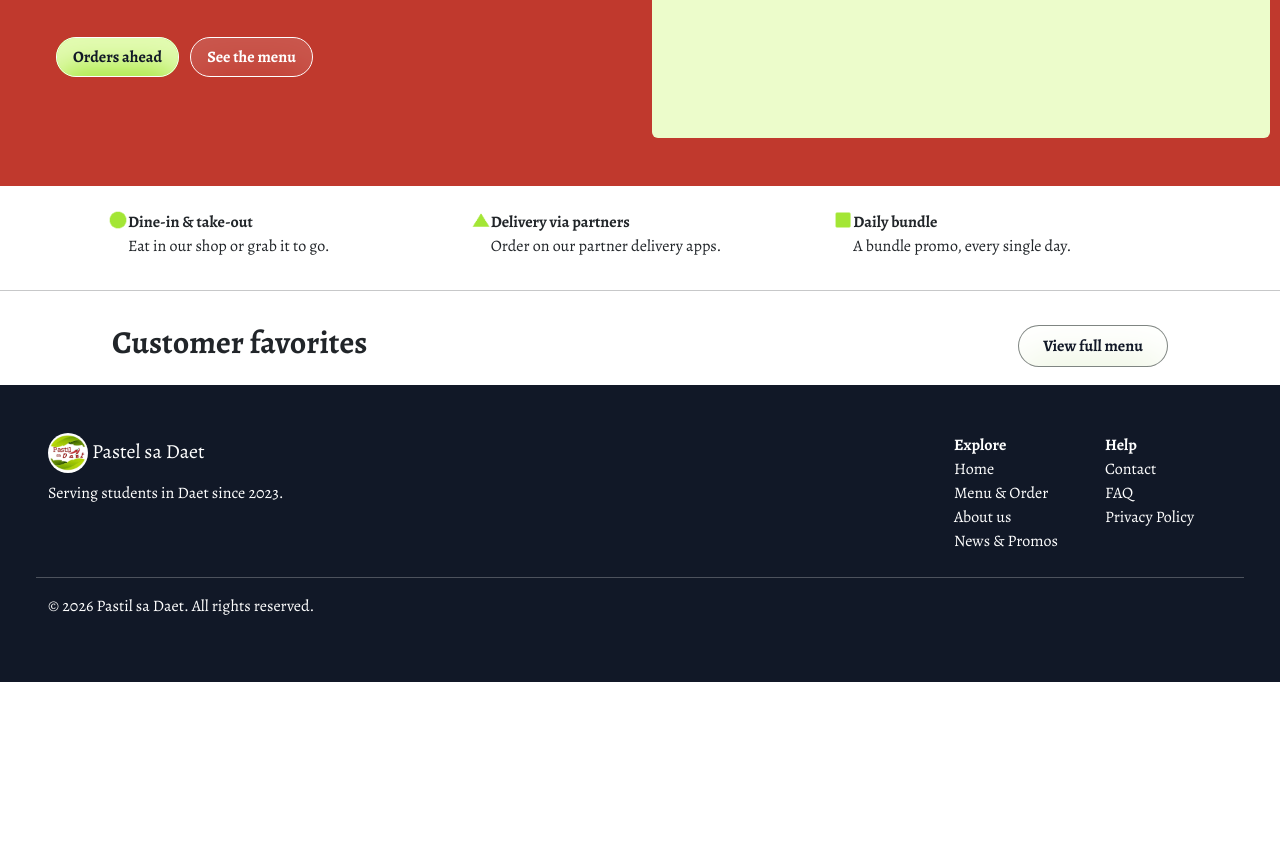
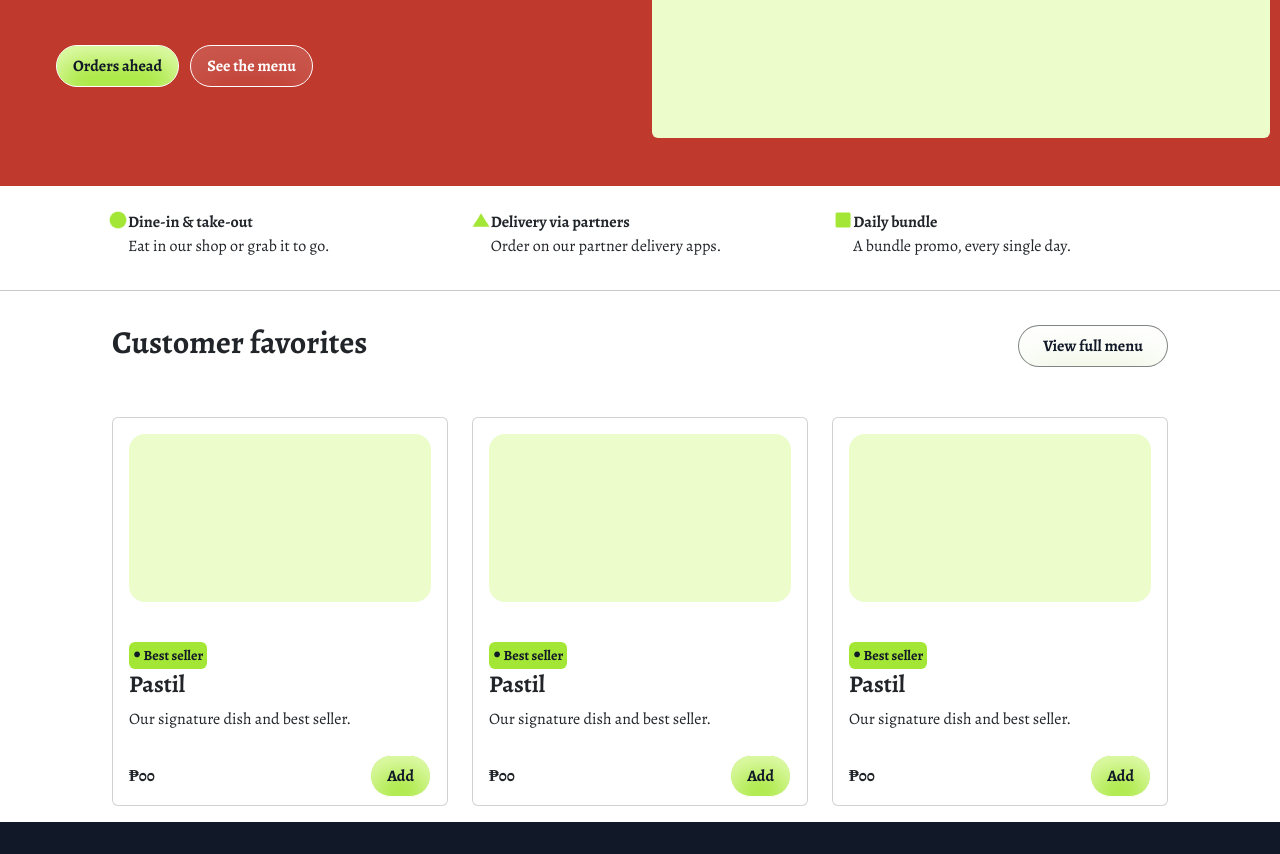
Before and after one commit to Nai-ix/Pastel-sa-Daet-Website, a website: page index.html in a window 1280 px wide. Shown: the part 518-1372 px from the top of the page. Before the commit the page ends 1200 px from the top, so only its background shows below. Drawn offline with nearby package versions, Linux system fonts and the light colour scheme.

Commit message:
Improve the button and do the Student favorates card

```diff
--- a/css/style.css
+++ b/css/style.css
@@ -34,17 +34,23 @@
   color: #111827;
 }
 
-.oabutton{
-  box-shadow: inset  0px 30px 30px 0px #E3FBB3;
+.greenbutton{
+  box-shadow: inset  0px 15px 30px 0px #E3FBB3;
   border: 1.2px solid white;
   background-color: #A3E635;
   color: #111827;
 }
 
-.oabutton:hover{
+.greenbutton:hover{
   box-shadow: 0px 1px 10px 0px white;
   background-color: rgba(255, 255, 255, 0.16);
   color: white;
+}
+
+.greenbutton.add:hover{
+  box-shadow: 0px 1px 10px 0px #111827;
+  background-color: rgba(255, 255, 255, 0.16);
+  color: #111827;
 }
 
 .stmbutton{
--- a/index.html
+++ b/index.html
@@ -21,6 +21,8 @@
 
 </head>
 <body  id="alegreyafontb"> <!-- Id select for font-->
+
+   <!-- =================================================================================== -->
     <!--Header-->
     <header>
         <!--Header Announcement-->
@@ -76,8 +78,8 @@
 
                     <!--Sign-in and My Order link-->
                     <div class="d-flex justify-content-center align-items-center me-5">
-                        <a href="#" class="text-black fw-bold px-3 py-3 rounded-5 text-decoration-none ">Sign-in</a>
-                        <a href="#" class="liquidglass fw-bold px-4 py-3 rounded-5 text-decoration-none  ">My Orders</a>
+                        <a href="#" class="text-black btn fw-bold px-3 py-3 rounded-5 text-decoration-none ">Sign-in</a>
+                        <a href="#" class="liquidglass btn fw-bold px-4 py-3 rounded-5 text-decoration-none  ">My Orders</a>
                     </div>
                 </div>
 
@@ -85,6 +87,8 @@
             </div>
         </nav>
     </header>
+
+   <!-- ================================================================================= -->
 
     <!--Main-->
     <main class="container-fluid p-0">
@@ -101,8 +105,8 @@
                 </div>
 
                 <div class="titlebutton mt-5">
-                    <a href="#" class="oabutton fw-bold px-3 py-2 rounded-5 text-decoration-none liquidglass  mx-2">Orders ahead</a>
-                    <a href="#" class="stmbutton fw-bold px-3 py-2 rounded-5 text-decoration-none liquidglass  ">See the menu</a>
+                    <a href="#" class="greenbutton btn fw-bold px-3 py-2 rounded-5 text-decoration-none liquidglass  mx-2">Orders ahead</a>
+                    <a href="#" class="stmbutton btn fw-bold px-3 py-2 rounded-5 text-decoration-none liquidglass  ">See the menu</a>
                 </div>
 
             </div>
@@ -130,33 +134,75 @@
         </section>
         <hr>
 
-        <!--Home Student favorates header page-->
+        <!--Home Student favorates  page-->
         <section class="sfheader row p-3 mx-5">
             <div class="col-12 px-5">
                 <div class="sfheader d-flex justify-content-between align-items-center">
                     <h2 class="fw-bold">Customer favorites</h2>
-                    <a href="#" class="liquidglass vfmenu fw-bold px-4 py-2 rounded-5 text-decoration-none  ">View full menu</a>
+                    <a href="#" class="liquidglass vfmenu btn fw-bold px-4 py-2 rounded-5 text-decoration-none  ">View full menu</a>
                 </div>
 
             </div>
-            <div class="col-12">
+            <div class="col-12 px-5 pt-5">
+                <div class="sfgrid row">
+                    <div class=" col-4">
+                        <div class="card">
+                            <img class="card-img-top rounded-5 p-3" src="image/photoplaceholder.png" alt="Realphoto" width="100%" height="200px"/>
+                            <div class="card-body">
 
+                                <badge class=" herobadge bg-secondary text-dark rounded p-1 ">
+                                    <span class="fs-4">•</span> Best seller
+                                </badge>
+                                <h4 class="card-title fw-bold">Pastil</h4>
+                                <p class="card-text">Our signature dish and best seller.</p>
+                            </div>
+                            <div class="pricerow d-flex justify-content-between align-items-center px-3 my-2">
+                                <p class="fw-bold m-0">₱00</p>
+                                <a href="#" class="greenbutton add btn fw-bold px-3 py-2 rounded-5 text-decoration-none liquidglass">Add</a>
+                            </div>
+                        </div>
+                    </div>
+                    <div class=" col-4">
+                        <div class="card">
+                            <img class="card-img-top rounded-5 p-3" src="image/photoplaceholder.png" alt="Realphoto" width="100%" height="200px"/>
+                            <div class="card-body">
+
+                                <badge class=" herobadge bg-secondary text-dark rounded p-1 ">
+                                    <span class="fs-4">•</span> Best seller
+                                </badge>
+                                <h4 class="card-title fw-bold">Pastil</h4>
+                                <p class="card-text">Our signature dish and best seller.</p>
+                            </div>
+                            <div class="pricerow d-flex justify-content-between align-items-center px-3 my-2">
+                                <p class="fw-bold m-0">₱00</p>
+                                <a href="#" class="greenbutton add btn fw-bold px-3 py-2 rounded-5 text-decoration-none liquidglass">Add</a>
+                            </div>
+                        </div>
+                    </div>
+                    <div class=" col-4">
+                        <div class="card">
+                            <img class="card-img-top rounded-5 p-3" src="image/photoplaceholder.png" alt="Realphoto" width="100%" height="200px"/>
+                            <div class="card-body">
+
+                                <badge class=" herobadge bg-secondary text-dark rounded p-1 ">
+                                    <span class="fs-4">•</span> Best seller
+                                </badge>
+                                <h4 class="card-title fw-bold">Pastil</h4>
+                                <p class="card-text">Our signature dish and best seller.</p>
+                            </div>
+                            <div class="pricerow d-flex justify-content-between align-items-center px-3 my-2">
+                                <p class="fw-bold m-0">₱00</p>
+                                <a href="#" class="greenbutton add btn fw-bold px-3 py-2 rounded-5 text-decoration-none liquidglass">Add</a>
+                            </div>
+                        </div>
+                    </div>
+                </div>
             </div>
         </section>
 
-        <!--Home Student favorates grid page-->
-        <section class="sfgrid row">
-            <div class="col-4">
+    </main>
 
-            </div>
-            <div class="col-4">
-
-            </div>
-            <div class="col-4">
-
-            </div>
-        </section>
-    </main>
+   <!-- ====================================================================================== -->
 
     <!--Footer-->
    <footer class="container-fluid bg-dark p-5">
--- a/scss/custom.scss
+++ b/scss/custom.scss
@@ -1,6 +1,6 @@
 
 $primary: #FFFFFF;
-$secondary: #A9CB3E;
+$secondary: #A3E635;
 $success: #5C7A22;
 $danger: #7A1B12;
 $warning: #C0392D;
```
Also changed, not shown: css/bootstrap-custom-prefixed.css, css/bootstrap-custom.css.
